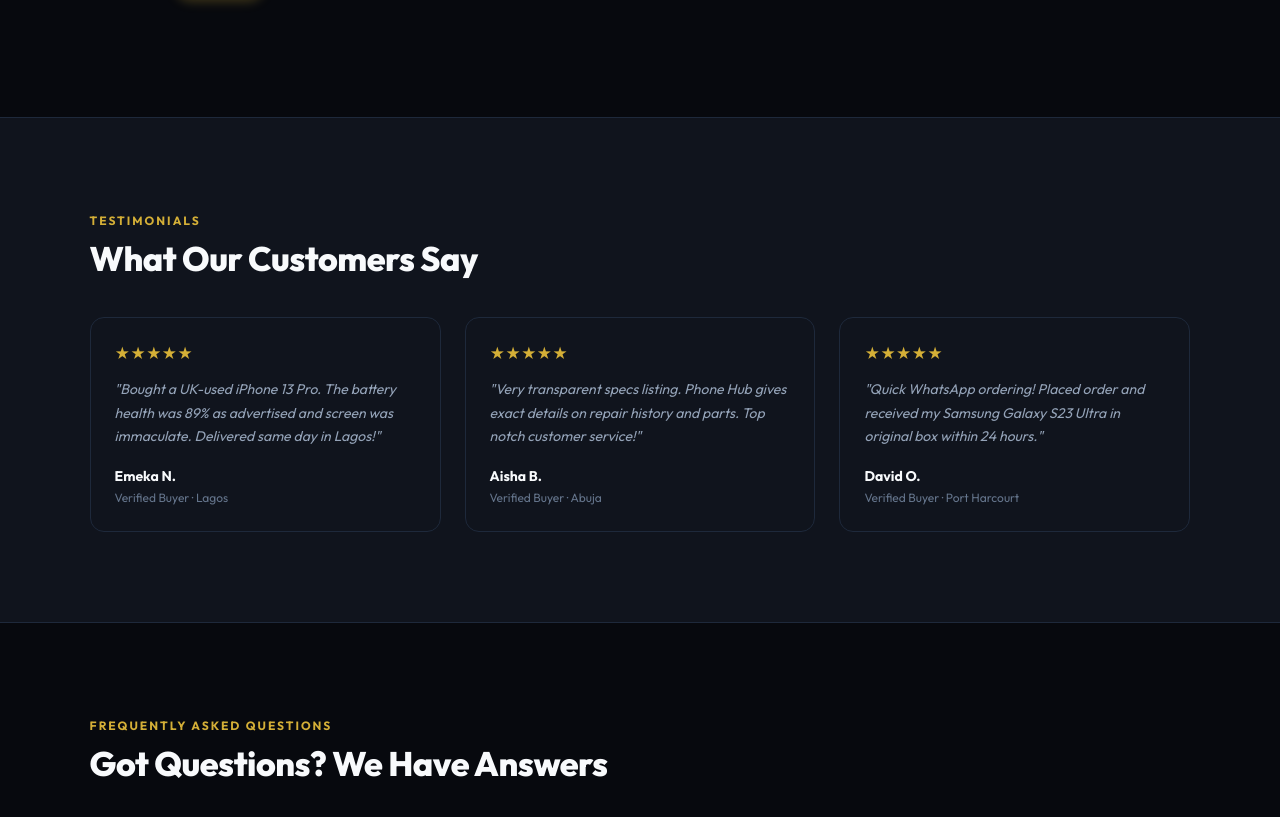
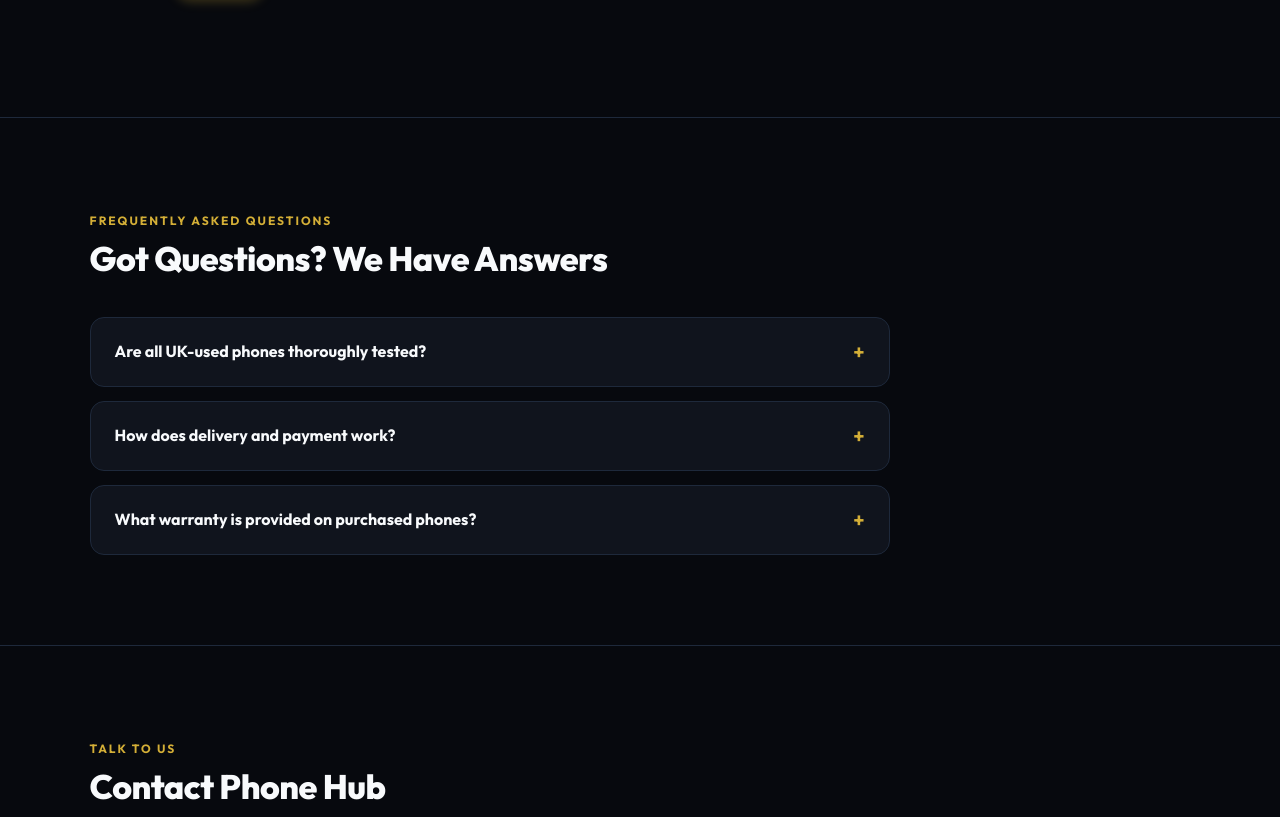
Before and after one commit to suleiman12864/phone-hub, a website with bundled scripts: page public/index.html in a window 1280 px wide. Shown: the part 1087-1904 px from the top of the page. Built offline with nearby package versions, Linux system fonts and the light colour scheme; files whose address does not match are found by name.

Commit message:
Remove customer reviews section

```diff
--- a/public/index.html
+++ b/public/index.html
@@ -15,10 +15,10 @@
         <nav>
             <a href="#home" class="active">Home</a>
             <a href="#shop">Shop Phones</a>
-            <a href="#reviews">Reviews</a>
             <a href="#faq">FAQs</a>
             <a href="#contact">Contact</a>
         </nav>
+
         <div class="header-actions">
             <button id="cartBtn" class="btn-icon" aria-label="Open Shopping Cart">🛒 Cart <b id="count">0</b></button>
         </div>
@@ -66,41 +66,6 @@
         <div id="products"></div>
     </section>
 
-    <!-- Verified Reviews Section -->
-    <section id="reviews" style="background: var(--bg-surface);">
-        <div class="section-head">
-            <div>
-                <small>TESTIMONIALS</small>
-                <h2>What Our Customers Say</h2>
-            </div>
-        </div>
-        <div class="grid">
-            <div class="review-card">
-                <div class="review-stars">★★★★★</div>
-                <p>"Bought a UK-used iPhone 13 Pro. The battery health was 89% as advertised and screen was immaculate. Delivered same day in Lagos!"</p>
-                <div class="review-author">
-                    Emeka N.
-                    <small>Verified Buyer · Lagos</small>
-                </div>
-            </div>
-            <div class="review-card">
-                <div class="review-stars">★★★★★</div>
-                <p>"Very transparent specs listing. Phone Hub gives exact details on repair history and parts. Top notch customer service!"</p>
-                <div class="review-author">
-                    Aisha B.
-                    <small>Verified Buyer · Abuja</small>
-                </div>
-            </div>
-            <div class="review-card">
-                <div class="review-stars">★★★★★</div>
-                <p>"Quick WhatsApp ordering! Placed order and received my Samsung Galaxy S23 Ultra in original box within 24 hours."</p>
-                <div class="review-author">
-                    David O.
-                    <small>Verified Buyer · Port Harcourt</small>
-                </div>
-            </div>
-        </div>
-    </section>
 
     <!-- FAQ Accordion Section -->
     <section id="faq">
```
